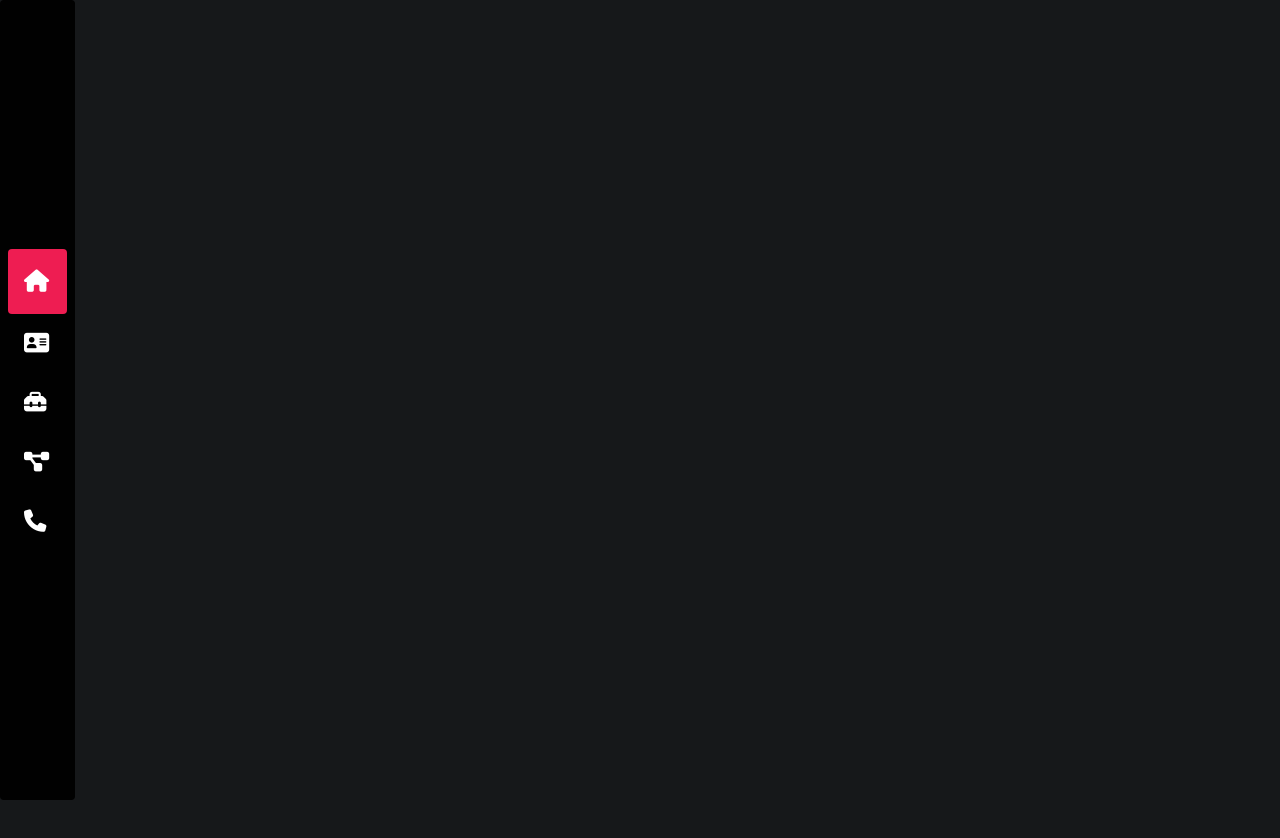
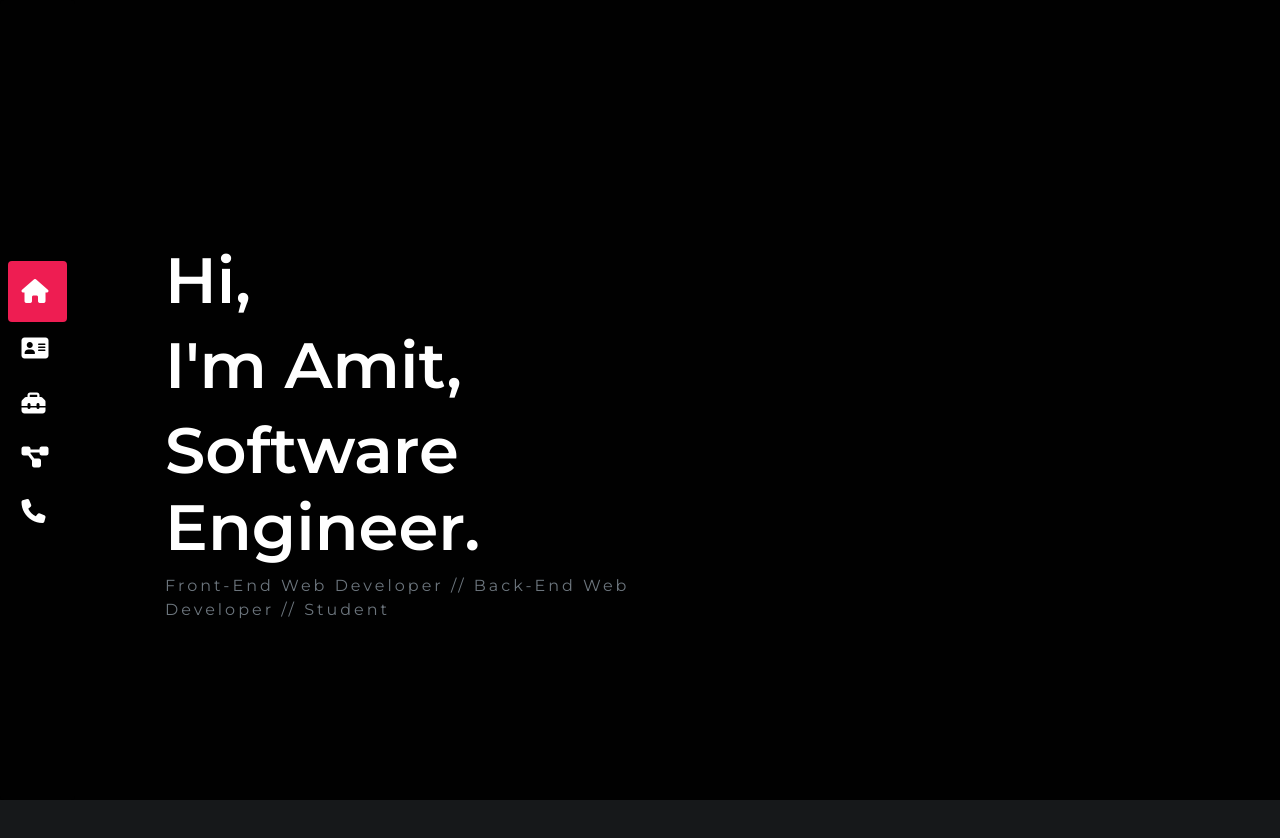
Before and after one commit to amit-00/portfolio, a React (Create React App) app: page / in a window 1280 px wide. Shown: the top 838 px of the page. Before the commit the page ends 800 px from the top, so only its background shows below. Built offline with nearby package versions, Linux system fonts and the light colour scheme; the HTML template or start-up script is replaced by a standard one.

Commit message:
finished sidebar for now started working on homepage

```diff
--- a/package.json
+++ b/package.json
@@ -11,6 +11,7 @@
     "react-dom": "^17.0.1",
     "react-router-dom": "^5.2.0",
     "react-scripts": "4.0.0",
+    "react-scroll": "^1.8.1",
     "web-vitals": "^0.2.4"
   },
   "scripts": {
--- a/src/App.css
+++ b/src/App.css
@@ -18,6 +18,10 @@ body{
   padding: 0;
   margin: 0;
   background-color: var(--color-dark);
+}
+
+.shift{
+  margin-left: 150px;
 }
 
 /* Background Styles */
@@ -60,10 +64,23 @@ body{
   font-weight: 200;
 }
 
+.text-bold{
+  font-weight: 600;
+}
+
+.hero-font{
+  font-size: 4em;
+}
+
+.spaced-text{
+  letter-spacing: 3px;
+}
+
 /* Sidebar Styles */
 
 .sidebar{
   position: fixed;
+  z-index: 5;
   height: 100vh;
   width: 75px;
   transition: all 0.25s ease;
@@ -71,8 +88,9 @@ body{
 
 .sidebar-active{
   position: fixed;
+  z-index: 5;
   height: 100vh;
-  width: 180px;
+  width: 160px;
   transition: all 0.25s ease;
 }
 
@@ -80,7 +98,9 @@ body{
   background-color: rgba(0, 0, 0, 0);
   padding-top: 0.8rem ;
   padding-bottom: 0.8rem ;
+  cursor: pointer;
   text-decoration: none;
+  z-index: 6;
 }
 
 .side-item:hover{
@@ -89,12 +109,37 @@ body{
 }
 
 .side-item-active{
-  background-color: var(--color-red);
+  background-color: var(--color-red)!important;
   padding-top: 1.0rem ;
   padding-bottom: 1.0rem ;
   text-decoration: none;
+  z-index: 6;
 }
 
 .side-item-active:hover{
   text-decoration: none;
 }
+
+.link-title{
+  position: absolute;
+  opacity: 0;
+  transform: translate(-50px, 0);
+  z-index: 6;
+}
+
+.link-title-active{
+  display: inline-block;
+  position: absolute;
+  opacity: 100;
+  transform: translate(0, 0);
+  transition: all 0.25s ease-in;
+  z-index: 6;
+}
+
+/* Page Styles */
+
+.page{
+  height: 100vh;
+}
+
+/* Home */
--- a/src/App.js
+++ b/src/App.js
@@ -1,21 +1,23 @@
-import { BrowserRouter as Router, Route, Switch } from 'react-router-dom';
 import Sidebar from './components/Sidebar/Sidebar';
+import Home from './components/Home/Home';
+import About from './components/About/About';
+import Skills from './components/Skills/Skills';
+import Projects from './components/Projects/Projects';
+import Contact from './components/Contact/Contact';
 
 import '../node_modules/bootstrap/dist/css/bootstrap.min.css';
 import './App.css';
 
 function App() {
   return (
-    <Router>
-      <div className="App">
+    <div className="App">
         <Sidebar />
-        <div className="shift">
-          <Switch>
-
-          </Switch>
-        </div>
+        <Home />
+        <About />
+        <Skills />
+        <Projects />
+        <Contact />
       </div>
-    </Router>
   );
 }
 
--- /dev/null
+++ b/src/components/About/About.js
@@ -0,0 +1,11 @@
+import React from 'react'
+
+const About = () => {
+    return (
+        <div className="page" id="About" >
+
+        </div>
+    )
+}
+
+export default About;
--- /dev/null
+++ b/src/components/Contact/Contact.js
@@ -0,0 +1,11 @@
+import React from 'react'
+
+const Contact = () => {
+    return (
+        <div className="page" id="Contact" >
+
+        </div>
+    )
+}
+
+export default Contact
--- /dev/null
+++ b/src/components/Home/Home.js
@@ -0,0 +1,29 @@
+import React from 'react';
+
+const Home = () => {
+
+    return (
+        <div className="bg-black" id="Home">
+            <div className="shift">
+                <div className="container-fluid">
+                    <div className="page d-flex flex-column justify-content-center" >
+                        <div className="row ">
+                            <div style={{ marginTop: "5rem" }} className="col-md d-flex flex-column justify-content-center">
+                                <h1 className="text-white text-bold hero-font">Hi,</h1>
+                                <h1 className="text-white text-bold hero-font">I'm Amit,</h1>
+                                <h1 className="text-white text-bold hero-font">Software Engineer.</h1>
+                                <p className="text-slim text-secondary spaced-text">Front-End Web Developer // Back-End Web Developer // Student</p>
+                            </div>
+                            <div className="col-md">
+
+                            </div>
+                        </div>
+                    </div>
+                </div>
+            </div>
+        </div>
+
+    )
+}
+
+export default Home
--- /dev/null
+++ b/src/components/Projects/Projects.js
@@ -0,0 +1,11 @@
+import React from 'react'
+
+const Projects = () => {
+    return (
+        <div className="page" id="Projects" >
+
+        </div>
+    )
+}
+
+export default Projects
--- a/src/components/Sidebar/SideItem.jsx
+++ b/src/components/Sidebar/SideItem.jsx
@@ -1,17 +1,20 @@
 import React from 'react';
-import { Link } from 'react-router-dom';
+import { Link } from 'react-scroll';
 
-const SideItem = ({ item: { title, path, icon }, active, current, setCurrent }) => {
+const SideItem = ({ item: { title, icon }, active }) => {
 
 
     return (
         <Link
-        onClick={() => setCurrent(title)}
-        style={{ fontSize: '1.4em' }}
-        to={ path }
-        className={`card border-0 text-slim-1 text-white pl-3 d-inline ${ current === title ? 'side-item-active' : 'side-item' } `}
+        style={{ fontSize: '1.2em', paddingLeft: '0.85rem' }}
+        className={`card border-0 text-slim-1 text-white d-inline side-item`}
+        to={ title }
+        activeClass="side-item-active"
+        spy={ true }
+        smooth={ true }
+        duration={ 500 }
         >
-            { icon } { active && <p className="d-inline" >{title}</p> }
+            { icon }<p className={`mb-0 ${ active ? 'link-title-active' : 'link-title' }`} >{title}</p>
         </Link>
     )
 }
--- a/src/components/Sidebar/Sidebar.jsx
+++ b/src/components/Sidebar/Sidebar.jsx
@@ -14,7 +14,7 @@ const Sidebar = () => {
         className={`card border-0 bg-black d-flex flex-column justify-content-center pl-2 pr-2 ${ active ? 'sidebar-active' : 'sidebar' }`}
         >
             <div className="side-items d-flex flex-column justify-content-around" >
-                { navItems.map((item, index) => <SideItem key={ index } item={ item } active={ active } current={ current } setCurrent={ setCurrent } />) }
+                { navItems.map((item, index) => <SideItem key={ index } item={ item } active={ active } />) }
             </div>
         </div>
     )
--- a/src/components/Sidebar/navItems.js
+++ b/src/components/Sidebar/navItems.js
@@ -2,26 +2,26 @@ export const navItems = [
     {
         title: 'Home',
         path: '/',
-        icon: <i className="fas fa-home mr-3"></i>
+        icon: <i className="fas fa-home fa-lg mr-3"></i>
     },
     {
         title: 'About',
         path: '/about',
-        icon: <i className="fas fa-address-card mr-3"></i>
+        icon: <i className="fas fa-address-card fa-lg mr-3"></i>
     },
     {
         title: 'Skills',
         path: '/skills',
-        icon: <i className="fas fa-toolbox mr-3"></i>
+        icon: <i className="fas fa-toolbox fa-lg mr-3"></i>
     },
     {
         title: 'Projects',
         path: '/projects',
-        icon: <i className="fas fa-project-diagram mr-3"></i>
+        icon: <i className="fas fa-project-diagram fa-lg mr-3"></i>
     },
     {
         title: 'Contact',
         path: '/contact',
-        icon: <i className="fas fa-phone mr-3"></i>
+        icon: <i className="fas fa-phone fa-lg mr-3"></i>
     },
 ]
--- /dev/null
+++ b/src/components/Skills/Skills.js
@@ -0,0 +1,11 @@
+import React from 'react'
+
+const Skills = () => {
+    return (
+        <div className="page" id="Skills" >
+
+        </div>
+    )
+}
+
+export default Skills;
```
Also changed, not shown: 1 other file (tests, documents, lock files or other folders).
